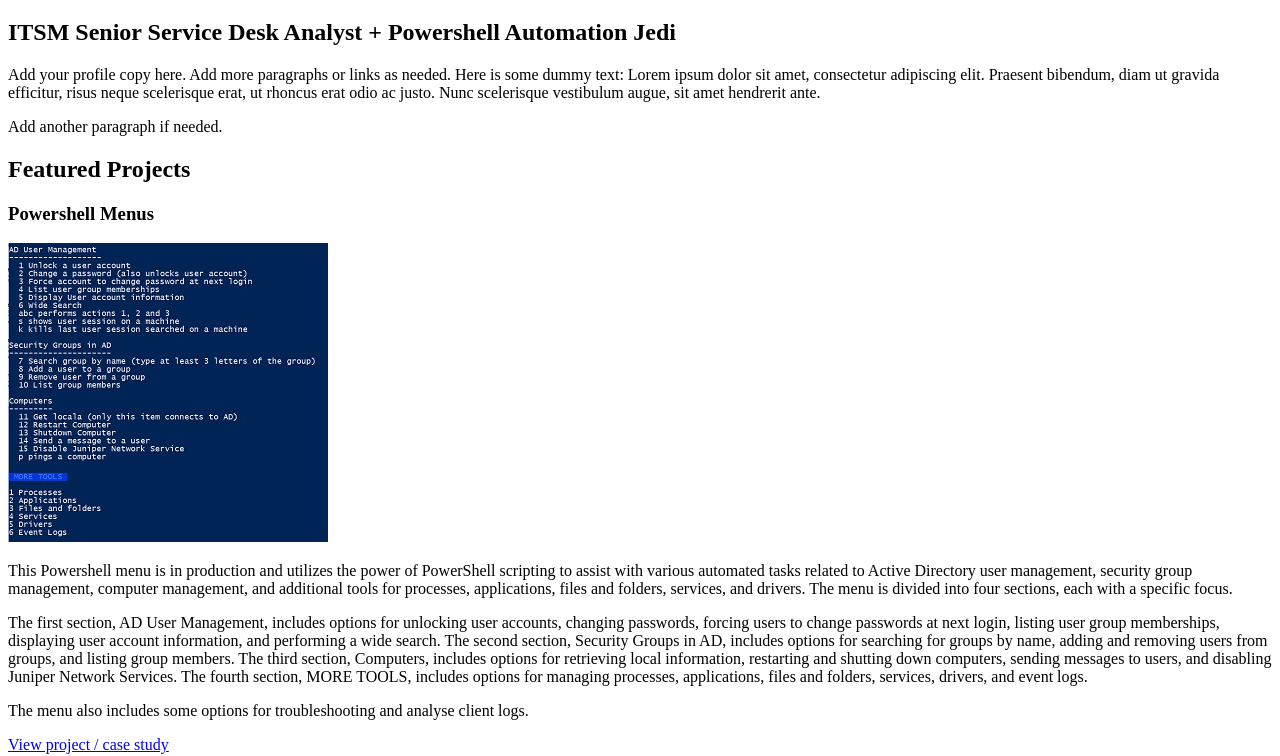
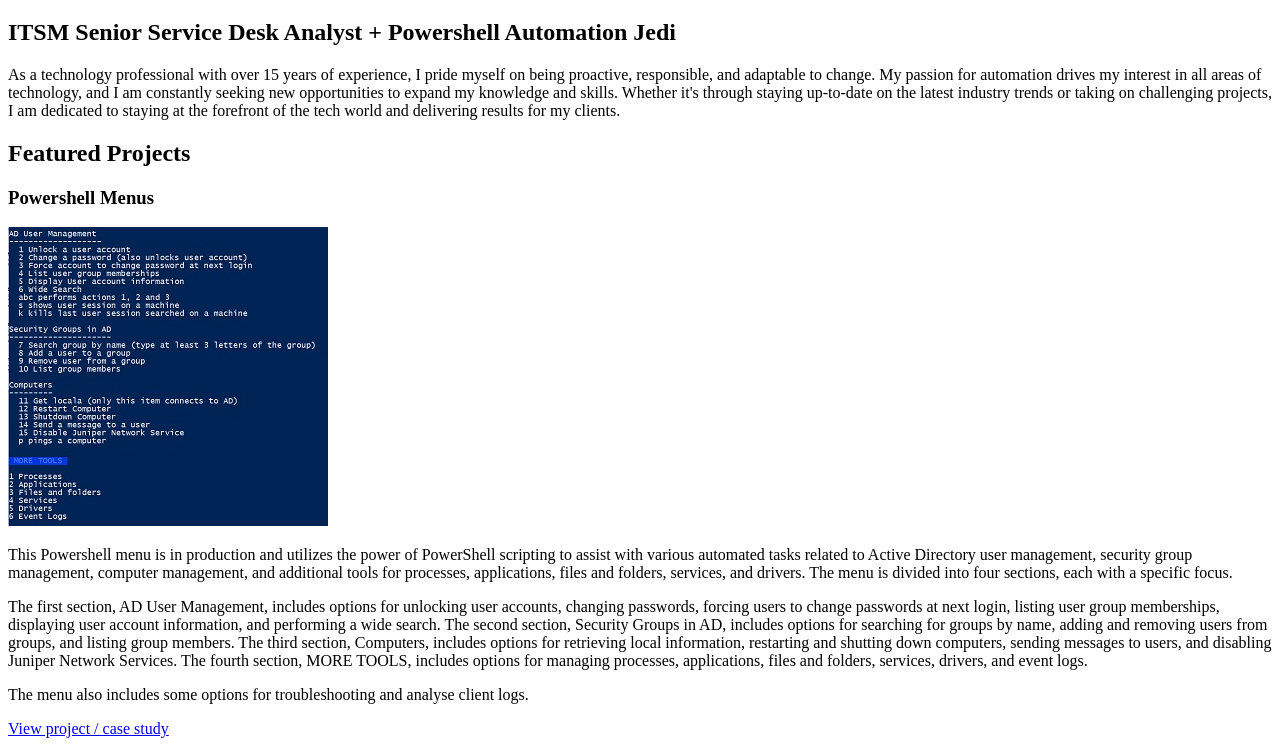
Before and after one commit to alenovelli82/alenovelli82.github.io, a plain HTML site: page index.html in a window 1280 px wide. Shown: the part 61-817 px from the top of the page. Drawn offline with Linux system fonts and the light colour scheme.

Commit message:
Update index.html

```diff
--- a/index.html
+++ b/index.html
@@ -12,8 +12,7 @@
         <h1>Alejandro Novelli</h1>
         <h2>ITSM Senior Service Desk Analyst + Powershell Automation Jedi</h2>
 
-        <p>Add your profile copy here. Add more paragraphs or links as needed. Here is some dummy text: Lorem ipsum dolor sit amet, consectetur adipiscing elit. Praesent bibendum, diam ut gravida efficitur, risus neque scelerisque erat, ut rhoncus erat odio ac justo. Nunc scelerisque vestibulum augue, sit amet hendrerit ante.</p>
-        <p>Add another paragraph if needed.</p>
+        <p>As a technology professional with over 15 years of experience, I pride myself on being proactive, responsible, and adaptable to change. My passion for automation drives my interest in all areas of technology, and I am constantly seeking new opportunities to expand my knowledge and skills. Whether it's through staying up-to-date on the latest industry trends or taking on challenging projects, I am dedicated to staying at the forefront of the tech world and delivering results for my clients.</p>
       </header>
 
       <!-- ********************  PROJECTS / PORTFOLIO  ********************* -->
```
